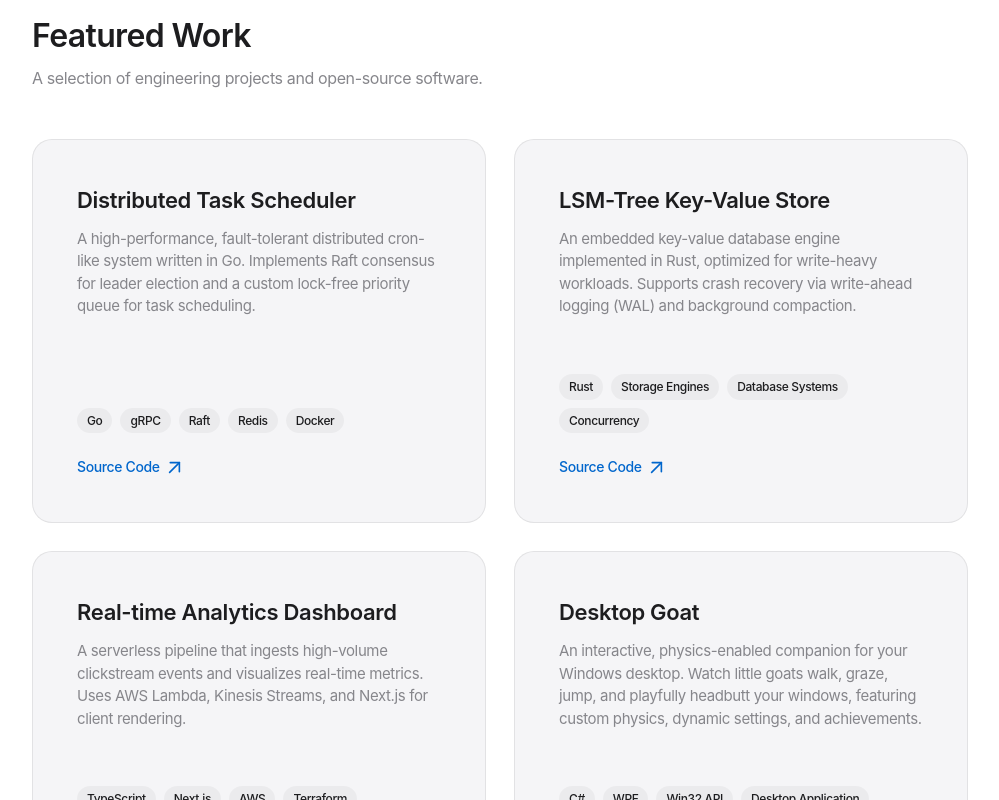
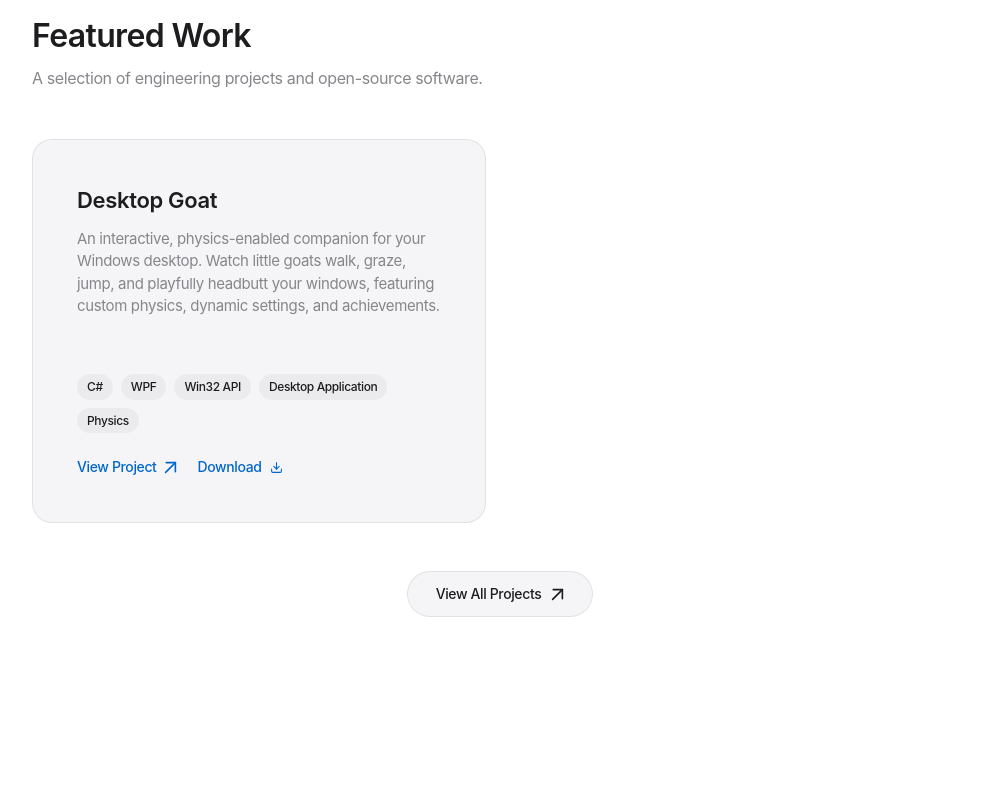
Before and after one commit to kirkbackus/portfolio, a Next.js app: page / in a window 1280 px wide. Shown: the part 740-1540 px from the top of the page, without its empty margins (140-1139 px from the left). Built offline with nearby package versions, Linux system fonts and the light colour scheme.

Commit message:
Remove mock stand-in projects, leaving only Desktop Goat

```diff
--- a/src/data/projects.ts
+++ b/src/data/projects.ts
@@ -11,42 +11,6 @@ export interface Project {
 
 export const projects: Project[] = [
   {
-    id: "1",
-    title: "Distributed Task Scheduler",
-    description: "A high-performance, fault-tolerant distributed cron-like system written in Go. Implements Raft consensus for leader election and a custom lock-free priority queue for task scheduling.",
-    tags: ["Go", "gRPC", "Raft", "Redis", "Docker"],
-    githubUrl: "https://github.com/kirkbackus/portfolio",
-    demoUrl: "",
-    featured: true
-  },
-  {
-    id: "2",
-    title: "LSM-Tree Key-Value Store",
-    description: "An embedded key-value database engine implemented in Rust, optimized for write-heavy workloads. Supports crash recovery via write-ahead logging (WAL) and background compaction.",
-    tags: ["Rust", "Storage Engines", "Database Systems", "Concurrency"],
-    githubUrl: "https://github.com/kirkbackus/portfolio",
-    demoUrl: "",
-    featured: true
-  },
-  {
-    id: "3",
-    title: "Real-time Analytics Dashboard",
-    description: "A serverless pipeline that ingests high-volume clickstream events and visualizes real-time metrics. Uses AWS Lambda, Kinesis Streams, and Next.js for client rendering.",
-    tags: ["TypeScript", "Next.js", "AWS", "Terraform", "WebSockets"],
-    githubUrl: "https://github.com/kirkbackus/portfolio",
-    demoUrl: "",
-    featured: true
-  },
-  {
-    id: "4",
-    title: "Compiler Frontend",
-    description: "A recursive descent parser and lexer for a subset of the C programming language. Generates an Abstract Syntax Tree (AST) and performs static type checking.",
-    tags: ["C++", "Compilers", "Parsing", "Algorithms"],
-    githubUrl: "https://github.com/kirkbackus/portfolio",
-    demoUrl: "",
-    featured: false
-  },
-  {
     id: "5",
     title: "Desktop Goat",
     description: "An interactive, physics-enabled companion for your Windows desktop. Watch little goats walk, graze, jump, and playfully headbutt your windows, featuring custom physics, dynamic settings, and achievements.",
```
